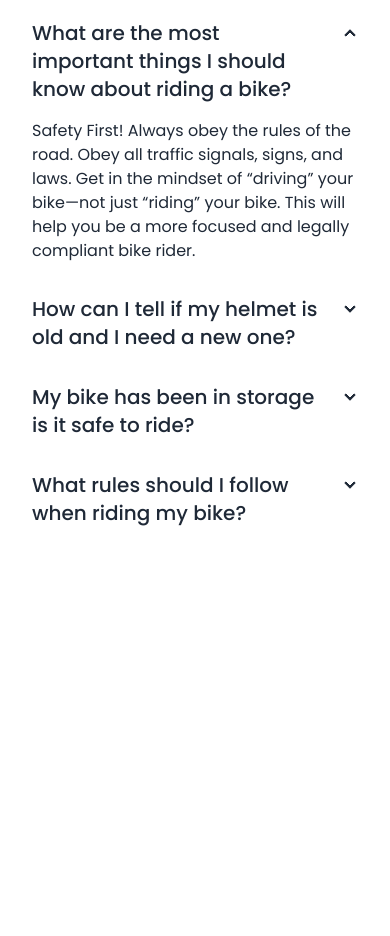
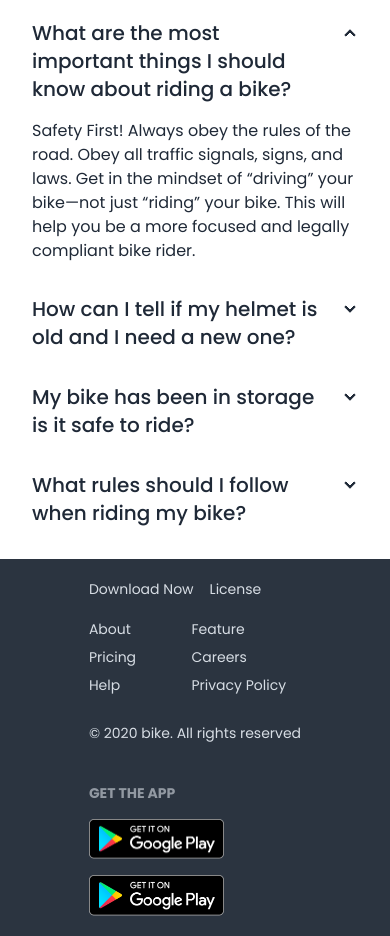
Before and after one commit to miasumon-ru/Biker-Zone-With-Daisy-UI, a plain HTML site: page index.html in a window 390 px wide. Shown: the part 6098-7034 px from the top of the page. Before the commit the page ends 6657 px from the top, so only its background shows below. Drawn offline with nearby package versions, Linux system fonts and the light colour scheme.

Commit message:
footer added with fully responsive

```diff
--- a/index.html
+++ b/index.html
@@ -382,7 +382,8 @@
 
         <section>
 
-            <h3 class=" text-5xl font-semibold text-center mb-10">Frequently <span class="text-bike-primary">Asked Questions</span></h3>
+            <h3 class=" text-5xl font-semibold text-center mb-10">Frequently <span class="text-bike-primary">Asked
+                    Questions</span></h3>
 
             <div class="hero ">
                 <div class="hero-content flex-col gap-20 lg:flex-row">
@@ -395,7 +396,9 @@
                                 know about riding a bike?
                             </div>
                             <div class="collapse-content">
-                      <p>Safety First! Always obey the rules of the road. Obey all traffic signals, signs, and laws. Get in the mindset of “driving” your bike—not just “riding” your bike. This will help you be a more focused and legally compliant bike rider. </p>
+                                <p>Safety First! Always obey the rules of the road. Obey all traffic signals, signs, and
+                                    laws. Get in the mindset of “driving” your bike—not just “riding” your bike. This
+                                    will help you be a more focused and legally compliant bike rider. </p>
                             </div>
                         </div>
                         <div class="collapse collapse-arrow">
@@ -405,7 +408,9 @@
                                 new one?
                             </div>
                             <div class="collapse-content">
-                      <p>Safety First! Always obey the rules of the road. Obey all traffic signals, signs, and laws. Get in the mindset of “driving” your bike—not just “riding” your bike. This will help you be a more focused and legally compliant bike rider.</p>
+                                <p>Safety First! Always obey the rules of the road. Obey all traffic signals, signs, and
+                                    laws. Get in the mindset of “driving” your bike—not just “riding” your bike. This
+                                    will help you be a more focused and legally compliant bike rider.</p>
                             </div>
                         </div>
                         <div class="collapse collapse-arrow ">
@@ -414,7 +419,9 @@
                                 My bike has been in storage is it safe to ride?
                             </div>
                             <div class="collapse-content">
-                      <p>Safety First! Always obey the rules of the road. Obey all traffic signals, signs, and laws. Get in the mindset of “driving” your bike—not just “riding” your bike. This will help you be a more focused and legally compliant bike rider.</p>
+                                <p>Safety First! Always obey the rules of the road. Obey all traffic signals, signs, and
+                                    laws. Get in the mindset of “driving” your bike—not just “riding” your bike. This
+                                    will help you be a more focused and legally compliant bike rider.</p>
                             </div>
                         </div>
                         <div class="collapse collapse-arrow ">
@@ -423,7 +430,9 @@
                                 What rules should I follow when riding my bike?
                             </div>
                             <div class="collapse-content">
-                      <p>Safety First! Always obey the rules of the road. Obey all traffic signals, signs, and laws. Get in the mindset of “driving” your bike—not just “riding” your bike. This will help you be a more focused and legally compliant bike rider.</p>
+                                <p>Safety First! Always obey the rules of the road. Obey all traffic signals, signs, and
+                                    laws. Get in the mindset of “driving” your bike—not just “riding” your bike. This
+                                    will help you be a more focused and legally compliant bike rider.</p>
                             </div>
                         </div>
                     </div>
@@ -434,11 +443,37 @@
 
 
     </main>
-    <footer>
 
-    </footer>
+    <!-- footer starts -->
+
+        <footer class="footer p-5 lg:p-20 bg-neutral text-neutral-content justify-center lg:justify-start lg:justify-between">
+            <div class="">
+
+                <div class=" flex flex-row gap-4">
+                    <a>Download Now</a>
+                    <a>License</a>
+                </div>
+
+                <ul class="grid grid-cols-2 md:grid-cols-2 lg:grid-cols-6 gap-2 lg:gap-3 mb-5 mt-3">
+                    <li><a href="">About</a></li>
+                    <li><a href="">Feature</a></li>
+                    <li><a href="">Pricing</a></li>
+                    <li><a href="">Careers</a></li>
+                    <li><a href="">Help</a></li>
+                    <li><a href="">Privacy Policy</a></li>
+                </ul>
 
 
+                <p>© 2020 bike. All rights reserved</p>
+            </div>
+            <nav class="justify-center items-center">
+                <header class="footer-title">Get the App</header>
+                <div class="grid grid-cols-1 gap-4">
+                    <p><img class="w-[135px]" src="./images/others/android.png" alt=""></p>
+                    <p><img class="w-[135px]" src="./images/others/android.png" alt=""></p>
+                </div>
+            </nav>
+        </footer>
 
 </body>
 
```
Lines whose indentation alone changed are shown as unchanged.
